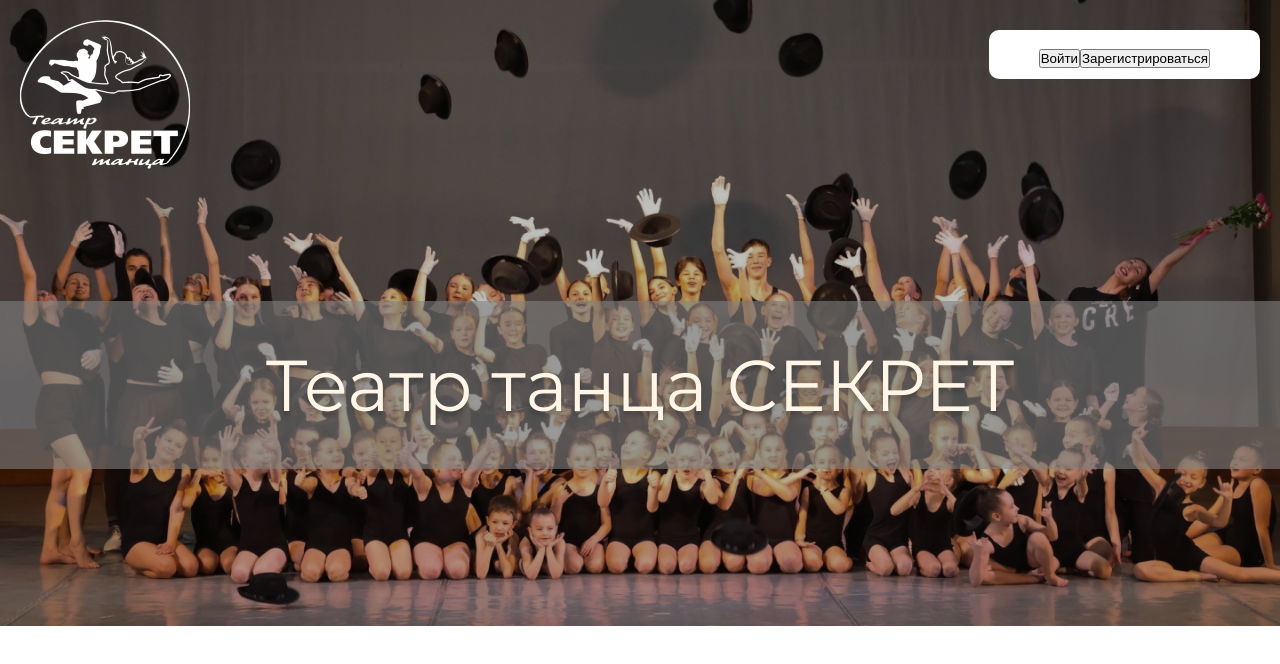
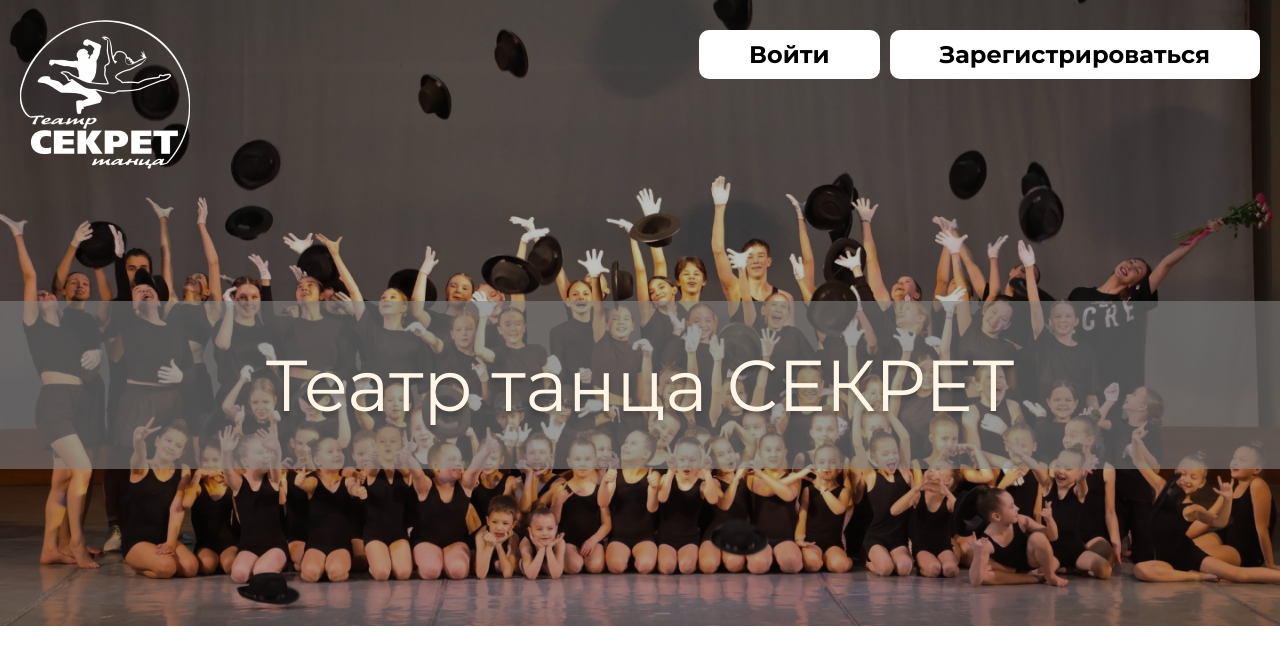
Before and after one commit to valve16/bd-next, a Next.js app: page / in a window 1280 px wide. Shown: the top 664 px of the page. Built offline with nearby package versions, Linux system fonts and the light colour scheme.

Commit message:
change types

```diff
--- a/app/page.module.css
+++ b/app/page.module.css
@@ -26,6 +26,12 @@
     border-radius: 10px;
     cursor: pointer;
     margin-top: 10px;
+    margin-left: 10px;
+  }
+  .btn_section
+  {
+    display: flex;
+    flex-direction: row;
     position: absolute;
     right: 20px;
     top: 20px;
--- a/app/page.tsx
+++ b/app/page.tsx
@@ -11,12 +11,12 @@ const Main = () => {
       {/* <h1>Main</h1> */}
       <Image src={main_img} alt="Main" className={styles.fullscreen_image} />
       <Image src={logo_img} alt="Logo" className={styles.logo_image} />
-      <div className={styles.main_btn}>
+      <div className={styles.btn_section}>
         <Link href="/login">
-          <button type="submit" >Войти</button>
+          <button type="submit" className={styles.main_btn} >Войти</button>
         </Link>
         <Link href="/register">
-          <button type="submit" >Зарегистрироваться</button>
+          <button type="submit" className={styles.main_btn}>Зарегистрироваться</button>
         </Link>
       </div>
       <div className={styles.text_container}>
--- a/public/groupevents.json
+++ b/public/groupevents.json
@@ -1,5 +1,4 @@
-{
-  "groups": [
+ [
     {
       "id": 1,
       "name": "Группа 1",
@@ -41,4 +40,3 @@
       ]
     }
   ]
-}
```
Also changed, not shown: app/dashboard/events/page.tsx (+15 -15 lines).
